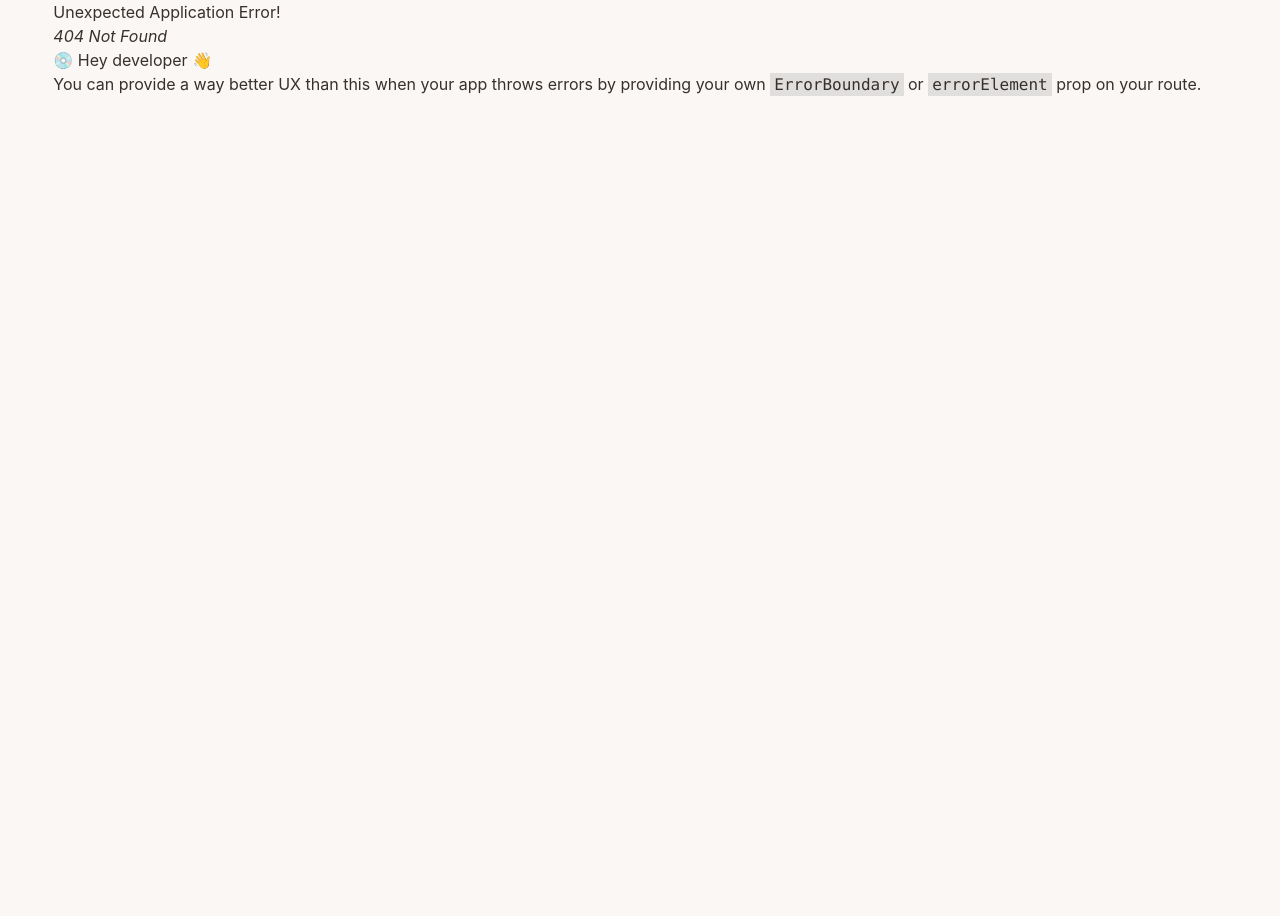
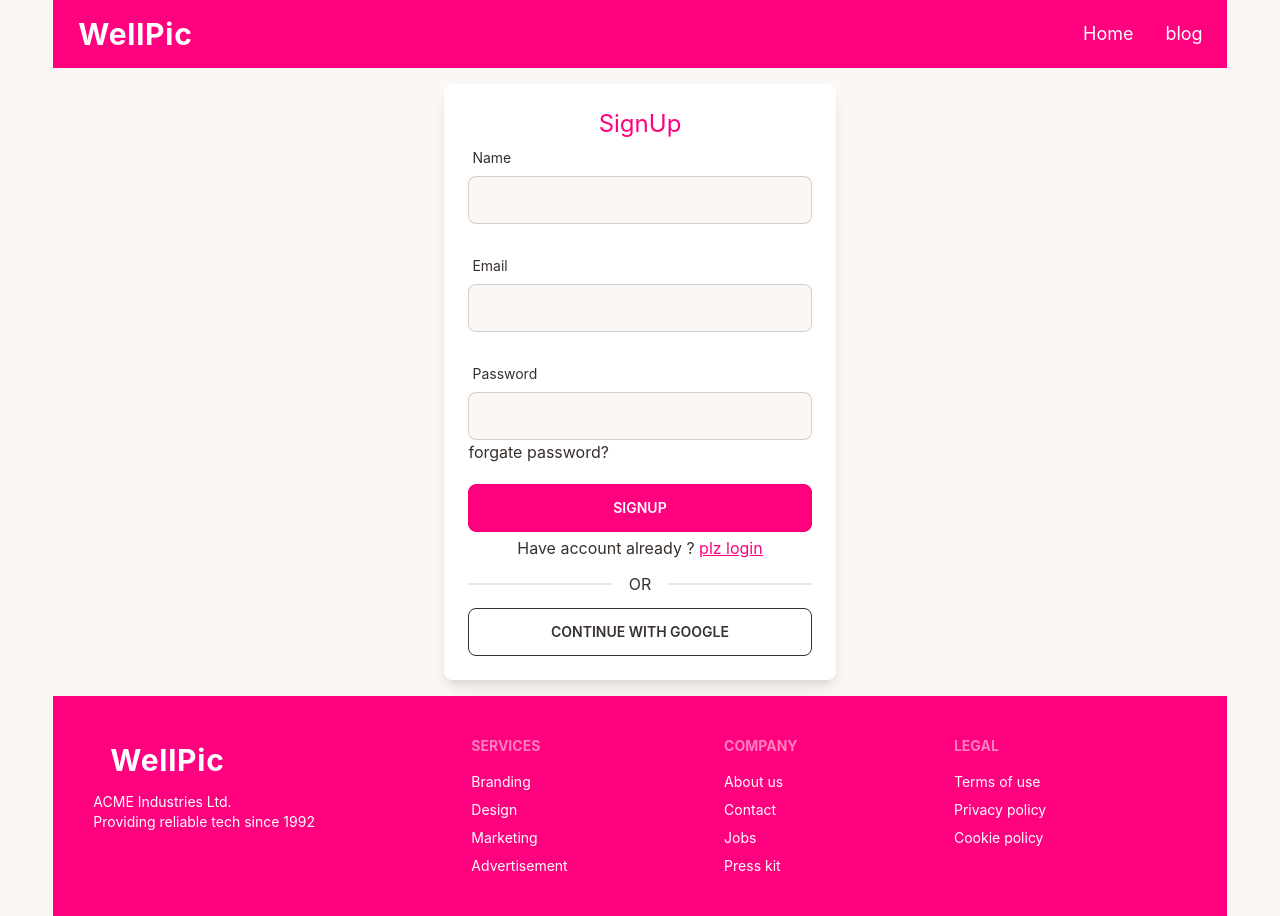
Before and after one commit to nahidfrahaman/wellpic-client, a React (Create React App) app: page /signup in a window 1280 px wide. Before the commit this address had no page. Before the commit the page ends 800 px from the top, so only its background shows below. Built offline with nearby package versions, Linux system fonts and the light colour scheme.

Commit message:
login ,signUp page done

```diff
--- a/package.json
+++ b/package.json
@@ -9,6 +9,7 @@
     "daisyui": "^2.42.1",
     "react": "^18.2.0",
     "react-dom": "^18.2.0",
+    "react-hook-form": "^7.39.7",
     "react-hot-toast": "^2.4.0",
     "react-photo-view": "^1.2.3",
     "react-router-dom": "^6.4.3",
--- /dev/null
+++ b/src/Pages/SignUp/SignUp.js
@@ -0,0 +1,74 @@
+import React from 'react';
+import { useForm } from 'react-hook-form';
+import { Link } from 'react-router-dom';
+
+const SignUp = () => {
+
+    const { register,   handleSubmit,  formState: { errors }, } = useForm();
+    const onSubmit = (data) =>{
+       console.log(data)
+      };
+
+    return (
+        <div className="w-5/6 lg:w-1/3 mx-auto shadow-lg p-6  rounded-lg bg-white mt-4 mb-4">
+        <h2 className="text-2xl text-center text-primary">SignUp</h2>
+        <form onSubmit={handleSubmit(onSubmit)}>
+          {/* register your input into the hook by invoking the "register" function */}
+
+          <div className="form-control w-full ">
+            <label className="label">
+              <span className="label-text">Name</span>
+            </label>
+            <input
+              type="text"
+              {...register("name",{ required: 'name field is required' })}
+              className="input input-bordered w-full "
+            />{" "}
+             {errors.name && <span className="text-red-600 text-sm">{errors.name.message}</span>}
+            <br></br>
+          </div>
+          <div className="form-control w-full ">
+            <label className="label">
+              <span className="label-text">Email</span>
+            </label>
+            <input
+              type="email"
+              {...register("email",{ required: 'emial field is required' })}
+              className="input input-bordered w-full "
+            />{" "}
+             {errors.email && <span className="text-red-600 text-sm">{errors.email.message}</span>}
+            <br></br>
+          </div>
+          <div className="form-control w-full ">
+            <label className="label">
+              <span className="label-text">Password</span>
+            </label>
+            <input
+              type="password"
+              {...register("password",
+              { required: 'password field is required',
+              minLength: {
+                value: 6,
+                message: "password must be 6 characters"
+              }
+
+            })}
+              className="input input-bordered w-full "
+            />{" "}
+            {errors.password && <span className="text-red-600 text-sm">{errors.password.message}</span>}
+          </div>
+          <p>forgate password?</p>
+          {/* loging handle */}
+          <input type="Submit" defaultValue='SignUp' className="btn btn-primary w-full mt-5 text-white"/>
+          <p className="text-center mt-1">Have account already  ? <span className="text-primary underline"><Link to='/login'>plz login</Link></span></p>
+          <div className="divider">OR</div>
+          {/* google */}
+          <div>
+          <button className="btn btn-outline w-full">CONTINUE WITH GOOGLE</button>
+          </div>
+        </form>
+      </div>
+    );
+};
+
+export default SignUp;
--- /dev/null
+++ b/src/Pages/login/Login.js
@@ -0,0 +1,64 @@
+import React from 'react';
+import { useForm } from 'react-hook-form';
+import { Link } from 'react-router-dom';
+
+
+const Login = () => {
+    const { register,   handleSubmit,  formState: { errors }, } = useForm();
+    const onSubmit = (data) =>{
+       console.log(data)
+      };
+
+
+
+    return (
+        <div className="w-5/6 lg:w-1/3 mx-auto shadow-lg p-6  rounded-lg bg-white mt-4 mb-4">
+        <h2 className="text-2xl text-center text-primary">Login</h2>
+        <form onSubmit={handleSubmit(onSubmit)}>
+          {/* register your input into the hook by invoking the "register" function */}
+
+          <div className="form-control w-full ">
+            <label className="label">
+              <span className="label-text">Email</span>
+            </label>
+            <input
+              type="email"
+              {...register("email",{ required: 'emial field is required' })}
+              className="input input-bordered w-full "
+            />{" "}
+             {errors.email && <span className="text-red-600 text-sm">{errors.email.message}</span>}
+            <br></br>
+          </div>
+          <div className="form-control w-full ">
+            <label className="label">
+              <span className="label-text">Password</span>
+            </label>
+            <input
+              type="password"
+              {...register("password",
+              { required: 'password field is required',
+              minLength: {
+                value: 6,
+                message: "password must be 6 characters"
+              }
+
+            })}
+              className="input input-bordered w-full "
+            />{" "}
+            {errors.password && <span className="text-red-600 text-sm">{errors.password.message}</span>}
+          </div>
+          <p>forgate password?</p>
+          {/* loging handle */}
+          <input type="Submit" defaultValue='login' className="btn btn-primary w-full mt-5 text-white"/>
+          <p className="text-center mt-1">New to wellpic ? <span className="text-primary underline"><Link to='/signup'>create a accoutn</Link></span></p>
+          <div className="divider">OR</div>
+          {/* google */}
+          <div>
+          <button className="btn btn-outline w-full">CONTINUE WITH GOOGLE</button>
+          </div>
+        </form>
+      </div>
+    );
+};
+
+export default Login;
--- /dev/null
+++ b/src/Pages/services/AddReviewfield.js
@@ -0,0 +1,22 @@
+import React from "react";
+
+const AddReviewfield = () => {
+  return (
+    <div className="w-1/2 mx-auto">
+      <form action="">
+        <div className="form-control w-full ">
+          <label className="label">
+            <span className="label-text">Add a review plz type here</span>
+          </label>
+          <input
+            type="text"
+            placeholder="Type here"
+            className="input input-bordered w-full "
+          />
+        </div>
+      </form>
+    </div>
+  );
+};
+
+export default AddReviewfield;
--- a/src/Pages/services/DetailsService.js
+++ b/src/Pages/services/DetailsService.js
@@ -1,5 +1,6 @@
 import React from 'react';
 import AddAReview from './AddAReview';
+import AddReviewfield from './AddReviewfield';
 import ProductDetailsSection from './ProductDetailsSection';
 import ProductReviewSection from './ProductReviewSection';
 
@@ -14,6 +15,7 @@ const DetailsService = () => {
        </section>
        <section className='m-8'>
             <AddAReview></AddAReview>
+            <AddReviewfield></AddReviewfield>
        </section>
 
        </>
```
Also changed, not shown: src/Route/Route.js (+10 -0 lines), 1 other file (tests, documents, lock files or other folders).
